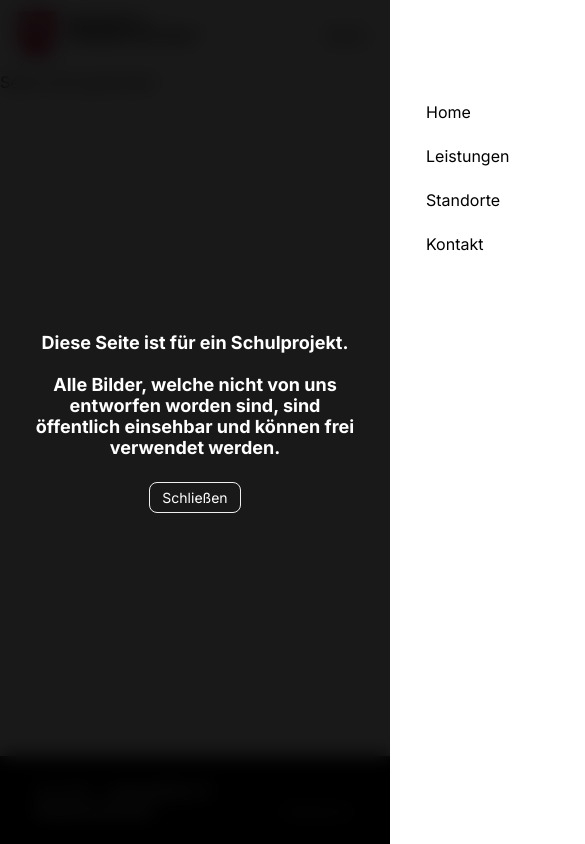
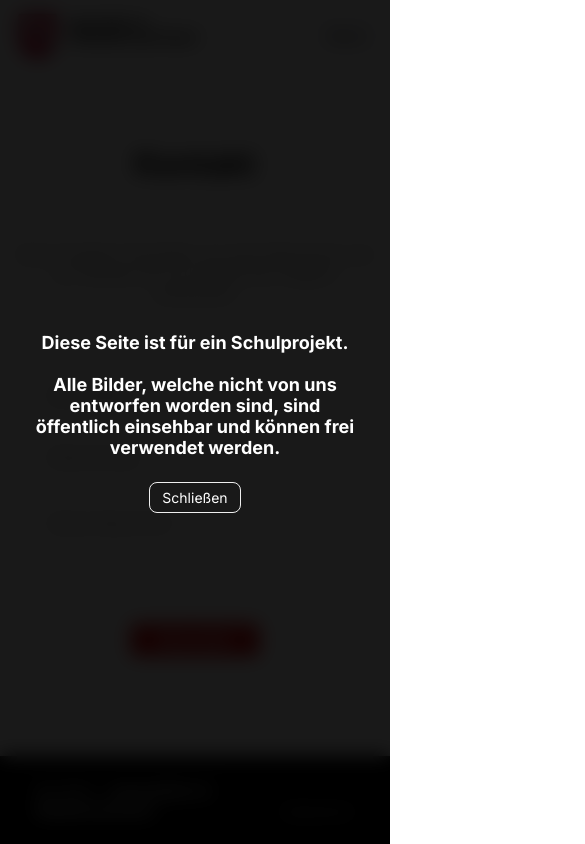
Before and after one commit to migueldamota/Innovation-in-niedersachsen.de, a React (Create React App) app: page /kontakt in a window 390 px wide. Shown: the top 844 px of the page, 585 px wide, since content can reach past the window. Built offline with nearby package versions, Linux system fonts and the light colour scheme.

Commit message:
fixed mobile nav

```diff
--- a/src/App.tsx
+++ b/src/App.tsx
@@ -1,20 +1,23 @@
 import "./styles/App.scss";
 
-import { useState } from "react";
-import { Route, Routes } from "react-router";
+import { useEffect, useState } from "react";
+import { Route, Routes, useLocation } from "react-router";
 
 import Header from "./components/Header";
 import Home from "./pages/Home";
 import Alert from "./components/Alert";
-import Services from "./pages/Leistungen";
+import Leistungen from "./pages/Leistungen";
 import Footer from "./components/Footer";
 import Impressum from "./pages/Impressum";
+import Kontakt from "./pages/Kontakt";
 
 export default function App () {
 	const [modalOpen, setModalOpen] = useState(true);
 
 	return (
 		<>
+
+			<ScrollToTop />
 
 			{ modalOpen && <Alert closeModal={() => setModalOpen(false)} /> }
 
@@ -23,8 +26,9 @@ export default function App () {
 			<Routes>
 
 				<Route path="/" element={<Home />} />
-				<Route path="/services" element={<Services />} />
+				<Route path="/leistungen" element={<Leistungen />} />
 				<Route path="/impressum" element={<Impressum />} />
+				<Route path="/kontakt" element={<Kontakt />} />
 
 				<Route path="*" element={<p>Seite nicht gefunden</p>} />
 
@@ -35,3 +39,13 @@ export default function App () {
 		</>
 	)
 }
+
+function ScrollToTop () {
+	const location = useLocation();
+
+	useEffect(() => {
+		window.scrollTo(0, 0);
+	}, [location.pathname]);
+
+	return null;
+}
--- a/src/components/Header.tsx
+++ b/src/components/Header.tsx
@@ -12,9 +12,9 @@ interface NavLink {
 
 const links: NavLink[] = [
     { name: "Home", link: "/" },
-    { name: "Leistungen", link: "/services" },
-    { name: "Standorte", link: "/locations" },
-    { name: "Kontakt", link: "/contact" },
+    { name: "Leistungen", link: "/leistungen" },
+    { name: "Standorte", link: "/standorte" },
+    { name: "Kontakt", link: "/kontakt" },
 ];
 
 export default function Header () {
@@ -33,7 +33,7 @@ export default function Header () {
         <header className={styles.header}>
             <div className={styles.headerWrapper}>
 
-                <Link to="/">
+                <Link to="/" className={styles.headerLogo}>
                     <img src={Logo} alt="" />
                 </Link>
 
--- /dev/null
+++ b/src/components/Section.tsx
@@ -0,0 +1,22 @@
+import utilsStyles from "../styles/Utils.module.scss";
+
+export default function Section ({ small, children }: { small?: boolean, children: any }) {
+
+    return (
+        <section>
+            <div className={small ? utilsStyles.wrapperSmall : utilsStyles.wrapper}>
+
+                { children }
+
+            </div>
+        </section>
+    )
+}
+
+export function SectionHeader ({ title }: { title: string }) {
+    return (
+        <header className="sectionHeader">
+            <h1>{ title }</h1>
+        </header>
+    )
+}
--- a/src/components/styles/Header.module.scss
+++ b/src/components/styles/Header.module.scss
@@ -9,12 +9,16 @@
     background-color: #fff;
     border-bottom: 1px solid #eee;
 
+    -webkit-user-select: none;
+    user-select: none;
 
-    img {
+    img, .headerLogo {
+        position: relative;
         height: 48px;
     }
 
     .headerList {
+        position: relative;
         font-size: 14px;
 
         li {
@@ -52,7 +56,20 @@
     }
 }
 
+.headerWrapper {
+    &::before {
+        content: "";
+        position: absolute;
+        top: 0;
+        left: 0;
+        right: 0;
+        bottom: 0;
+        background-color: #fff;
+    }
+}
+
 .mobileTrigger {
+    position: relative;
     border-radius: 8px;
     background-color: #f7f7fa;
     padding: var(--gap-quarter) var(--gap-half);
@@ -63,22 +80,22 @@
 
 
 .mobileNav {
+    z-index: -1;
     position: absolute;
     top: 72px;
-    right: -100%;
+    left: 0;
     width: 100%;
     height: calc(100vh - 72px);
     background-color: #fff;
     padding: var(--gap);
-    transition: right .15s;
+    transform: translateY(-100%);
+    transition: transform .15s;
 
     &.mobileNavOpen {
-        right: 0;
+        transform: translateY(0);
     }
 
     li {
-        display: flex;
-        align-items: center;
         padding: 0 var(--gap-half);
         height: 32px;
         border-radius: 6px;
@@ -88,6 +105,12 @@
             background-color: #f7f7fa;
         }
     }
+
+    a {
+        display: flex;
+        align-items: center;
+        height: 100%;
+    }
 }
 
 
--- a/src/pages/Home.tsx
+++ b/src/pages/Home.tsx
@@ -6,16 +6,28 @@ import YoungTeamImage from "../assets/youngteam-image.png";
 import DigitalizationImage from "../assets/digitalisierung-image.png";
 
 const ideas = [
-	{ title: "Digitalisierung", text: "...", image: DigitalizationImage },
-	{ title: "Infrastruktur", text: "...", image: InfrastructureImage },
-	{ title: "Junges Team", text: "...", image: YoungTeamImage },
+	{
+		title: "Digitalisierung",
+		text: "Die Digitalisierung ist schon ein großes Thema, vor allem für Schulen. Wir bauen ein gutes Netz mit einer guten Infrastruktur für Ihr Unternehmen oder einer Schule.",
+		image: DigitalizationImage,
+	},
+	{
+		title: "Infrastruktur",
+		text: "Mit dem Bau einer guten Infrastruktur, steht dem Ausbau nichts mehr im Weg!",
+		image: InfrastructureImage,
+	},
+	{
+		title: "Junges Team",
+		text: "Wir sind ein junges Team, welches sich Tag täglich mit digitalen Medien auseinandersetzt.",
+		image: YoungTeamImage,
+	},
 ]
 
 export default function Home () {
 
-    return (
-        <>
-            <section className="home">
+	return (
+		<>
+			<section className="home">
 				<div className={utilsStyles.wrapper}>
 
 					<h3>Wir sind die</h3>
@@ -51,12 +63,12 @@ export default function Home () {
 						{
 							ideas.map((idea, i) => {
 								return (
-									<div className={`gridItem ${i%2 === 1 ? "flip" : ""}`.trim()} key={idea.title}>
+									<div className={`gridItem ${i % 2 === 1 ? "flip" : ""}`.trim()} key={idea.title}>
 										<img src={idea.image} alt={`${idea.title} Bild`} />
 
 										<div>
-											<h3>{ idea.title }</h3>
-											<p>{ idea.text }</p>
+											<h3>{idea.title}</h3>
+											<p>{idea.text}</p>
 										</div>
 									</div>
 								)
@@ -67,8 +79,8 @@ export default function Home () {
 
 				</div>
 			</section>
-        </>
-    )
+		</>
+	)
 }
 
 
--- /dev/null
+++ b/src/pages/Kontakt.tsx
@@ -0,0 +1,34 @@
+import { FormEvent, useState } from "react";
+import Section, { SectionHeader } from "../components/Section";
+
+export default function Kontakt () {
+    const [name, setName] = useState("");
+    const [email, setEmail] = useState("");
+    const [message, setMessage] = useState("");
+
+    async function onSubmit (event: FormEvent<HTMLFormElement>) {
+        event.preventDefault();
+
+
+    }
+
+    return (
+        <>
+
+            <Section small>
+                <SectionHeader title="Kontakt" />
+
+                <h4 style={{ fontWeight: "normal", textAlign: "center", color: "var(--color-2)" }}>Noch Fragen? Schreibe uns eine Nachricht und wir werden dir so schnell wie möglich antworten!</h4>
+
+                <form onSubmit={onSubmit}>
+                    <input type="text" name="name" placeholder="Dein Name" value={name} onChange={(e) => setName(e.target.value)} />
+                    <input type="email" name="email" placeholder="Deine Email" value={email} onChange={(e) => setEmail(e.target.value)} />
+                    <textarea placeholder="Deine Nachricht" value={message} onChange={(e) => setMessage(e.target.value)} />
+
+                    <button type="submit">Absenden</button>
+                </form>
+            </Section>
+
+        </>
+    )
+}
--- a/src/styles/App.scss
+++ b/src/styles/App.scss
@@ -8,15 +8,16 @@
 
     --border-color: #eee;
 
-    --accent-yellow: #ffc300;
-    --accent-orange: #ff7600;
-    --accent-red: #ff000b;
-    --accent-pink: #f700fb;
+    --accent-color: #DC0000;
 
     --gap: 24px;
     --gap-double: calc(var(--gap) * 2);
     --gap-half: calc(var(--gap) / 2);
     --gap-quarter: calc(var(--gap) / 4);
+}
+
+:focus {
+    outline: none;
 }
 
 
@@ -300,3 +301,49 @@ section {
 .imprint {
     font-size: 18px;
 }
+
+
+
+form {
+    display: block;
+    padding: var(--gap);
+    margin: var(--gap-double) auto 0;
+    max-width: 496px;
+
+    input {
+        height: 38px;
+    }
+
+    input, textarea {
+        width: 100%;
+        display: block;
+        border-radius: 4px;
+        border: 1px solid var(--border-color);
+        font-size: 16px;
+        margin-bottom: var(--gap);
+        padding: var(--gap-half);
+
+        &:focus {
+            border-color: var(--accent-color);
+        }
+    }
+
+    textarea {
+        min-height: 100px;
+        height: 100%;
+        max-height: 250px;
+        resize: vertical;
+    }
+
+    button {
+        display: block;
+        margin-right: auto;
+        margin-left: auto;
+        background-color: var(--accent-color);
+        color: #fff;
+        font-weight: bold;
+        padding: var(--gap-quarter) var(--gap);
+        border-radius: 4px;
+        font-size: 16px;
+    }
+}
```
Also changed, not shown: package.json (+4 -4 lines), 1 other file (tests, documents, lock files or other folders).
